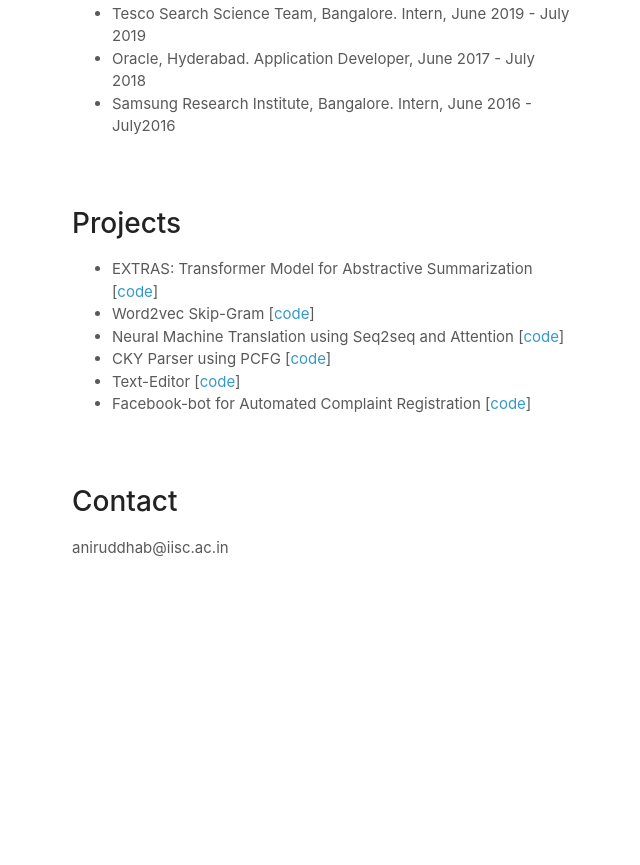
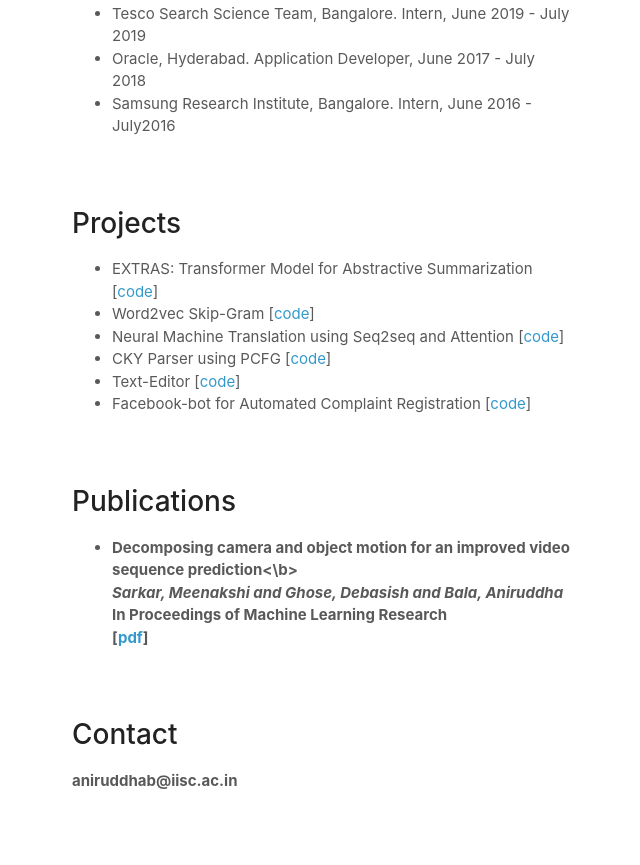
Before and after one commit to ani555/ani555.github.io, a plain HTML site: page index.html in a window 1280 px wide. Shown: the part 712-1577 px from the top of the page, without its empty margins (498-1138 px from the left). Before the commit the page ends 1399 px from the top, so only its background shows below. Drawn offline with Linux system fonts and the light colour scheme; a script that the page names is missing.

Commit message:
Update index.html

```diff
--- a/index.html
+++ b/index.html
@@ -72,6 +72,16 @@
       </section>
 
 	<section>
+		<h1>Publications</h1>
+		<ul type="disc">
+			<li><b>Decomposing camera and object motion for an improved video sequence prediction<\b><br>
+				<em>Sarkar, Meenakshi and Ghose, Debasish and Bala, Aniruddha</em><br>
+				In Proceedings of Machine Learning Research<br>
+				[<a href="http://proceedings.mlr.press/v148/sarkar21a/sarkar21a.pdf">pdf</a>]
+			</li>
+	</section>
+
+	<section>
         <h1>Contact</h1>
 		<p>aniruddhab@iisc.ac.in</p>
 		<!-- <p><a href="Reports/AniruddhaBala.pdf">CV</a></p> -->
```
